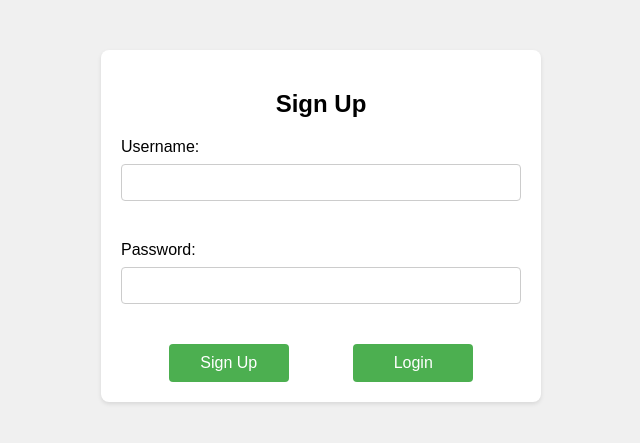
After one commit to ChinmayNaik02/HR-Management-Application, a PHP site: page /login/signUP.php in a window 1280 px wide. The commit adds this page. Shown: the top 443 px of the page, without its empty margins (319-959 px from the left). Run offline with PHP 8.4, Linux system fonts and the light colour scheme.

Commit message:
Added sign-up functionality and other changes

```diff
--- a/attendance/viewAttendance.php
+++ b/attendance/viewAttendance.php
@@ -126,7 +126,7 @@
             ?>
         </table>
         <a href="attendance.html" class="button">Back to Attendance Management</a>
-        <a href="../login.html" class="button">Go to Dashboard</a>
+        <a href="../login/dashboard.html" class="button">Go to Dashboard</a>
     </div>
 </body>
 </html>
--- a/employee/addEmployee.php
+++ b/employee/addEmployee.php
@@ -117,7 +117,7 @@
             </div>
             <div class="button-container">
                 <button type="submit" class="button">Submit</button>
-                <a href="../login.html" class="button">Dashboard</a>
+                <a href="../login/dashboard.html" class="button">Dashboard</a>
                 <a href="employee.html" class="button">Employee Management</a>
             </div>
         </form>
--- a/employee/updateEmployee.php
+++ b/employee/updateEmployee.php
@@ -92,7 +92,7 @@
             }
         ?>
         <a href="employee.html" class="button">Back to Employee Management</a>
-        <a href="../dashboard.html" class="button">Go to Dashboard</a>
+        <a href="../login/dashboard.html" class="button">Go to Dashboard</a>
     </div>
 </body>
 </html>
--- a/index.php
+++ b/index.php
@@ -79,12 +79,12 @@
                 echo '<div class="error-message">Login failed. Please check your username and password.</div>';
             }
         ?>
-        <form class="login-form" action="login.php" method="POST">
+        <form class="login-form" action="login/login.php" method="POST">
             <input type="text" name="username" placeholder="Username" required>
             <input type="password" name="password" placeholder="Password" required>
             <button type="submit">Login</button>
         </form>
-        <p class="footer">Don't have an account? <a href="signUp.php">Sign up</a></p>
+        <p class="footer">Don't have an account? <a href="login/signUP.php">Sign up</a></p>
     </div>
 </body>
 </html>
--- /dev/null
+++ b/login/signUP.php
@@ -0,0 +1,92 @@
+<!DOCTYPE html>
+<html lang="en">
+<head>
+    <meta charset="UTF-8">
+    <meta name="viewport" content="width=device-width, initial-scale=1.0">
+    <title>Sign Up</title>
+    <style>
+        body {
+            font-family: Arial, sans-serif;
+            background-color: #f0f0f0;
+        }
+        .container {
+            max-width: 400px;
+            margin: 50px auto;
+            padding: 20px;
+            background-color: #fff;
+            border-radius: 8px;
+            box-shadow: 0 2px 4px rgba(0, 0, 0, 0.1);
+        }
+        h2 {
+            text-align: center;
+            margin-bottom: 20px;
+        }
+        label {
+            display: block;
+            margin-bottom: 8px;
+        }
+        input[type="text"], input[type="password"] {
+            width: 100%;
+            padding: 10px;
+            margin-bottom: 20px;
+            border: 1px solid #ccc;
+            border-radius: 4px;
+            box-sizing: border-box;
+        }
+        button {
+            width: 30%;
+            padding: 10px 20px;
+            background-color: #4CAF50;
+            color: #fff;
+            border: none;
+            border-radius: 4px;
+            cursor: pointer;
+            font-size: 16px;
+            transition: background-color 0.3s;
+            margin-right: 30px;
+            margin-left: 30px;
+        }
+        button:hover {
+            background-color: #45a049;
+        }
+        .success-message {
+            color: green;
+            font-weight: bold;
+            text-align: center;
+            margin-bottom: 20px;
+        }
+        .button-container {
+            text-align: center;
+            margin-top: 20px;
+        }
+        .form-group {
+            margin-bottom: 20px;
+        }
+    </style>
+</head>
+<body>
+    <div class="container">
+        <h2>Sign Up</h2>
+        <?php
+            if (isset($_GET['success'])) {
+                $successMessage = htmlspecialchars($_GET['success']);
+                echo '<p class="success-message">' . $successMessage . '</p>';
+            }
+        ?>
+        <form action="signUpInsert.php" method="post">
+            <div class="form-group">
+                <label for="username">Username:</label>
+                <input type="text" id="username" name="username" required>
+            </div>
+            <div class="form-group">
+                <label for="password">Password:</label>
+                <input type="password" id="password" name="password" required>
+            </div>
+            <div class="button-container">
+                <button type="submit">Sign Up</button>
+                <a href="login.html"><button type="button">Login</button></a>
+            </div>
+        </form>
+    </div>
+</body>
+</html>
--- a/payroll/editPayroll.php
+++ b/payroll/editPayroll.php
@@ -84,7 +84,7 @@
         .button {
             display: inline-block;
             padding: 8px 16px;
-            background-color: #007700;
+            background-color: #4CAF50;
             color: #fff;
             border: none;
             border-radius: 4px;
```
Also changed, not shown: attendance/viewAttendanceByDate.php (+1 -7 lines), attendance/viewAttendanceByEmployee.php (+1 -7 lines), login/dashboard.html (renamed from dashboard.html, +6 -6 lines), login/signUpInsert.php (added, +28 -0 lines), login/login.php (renamed from login.php).
